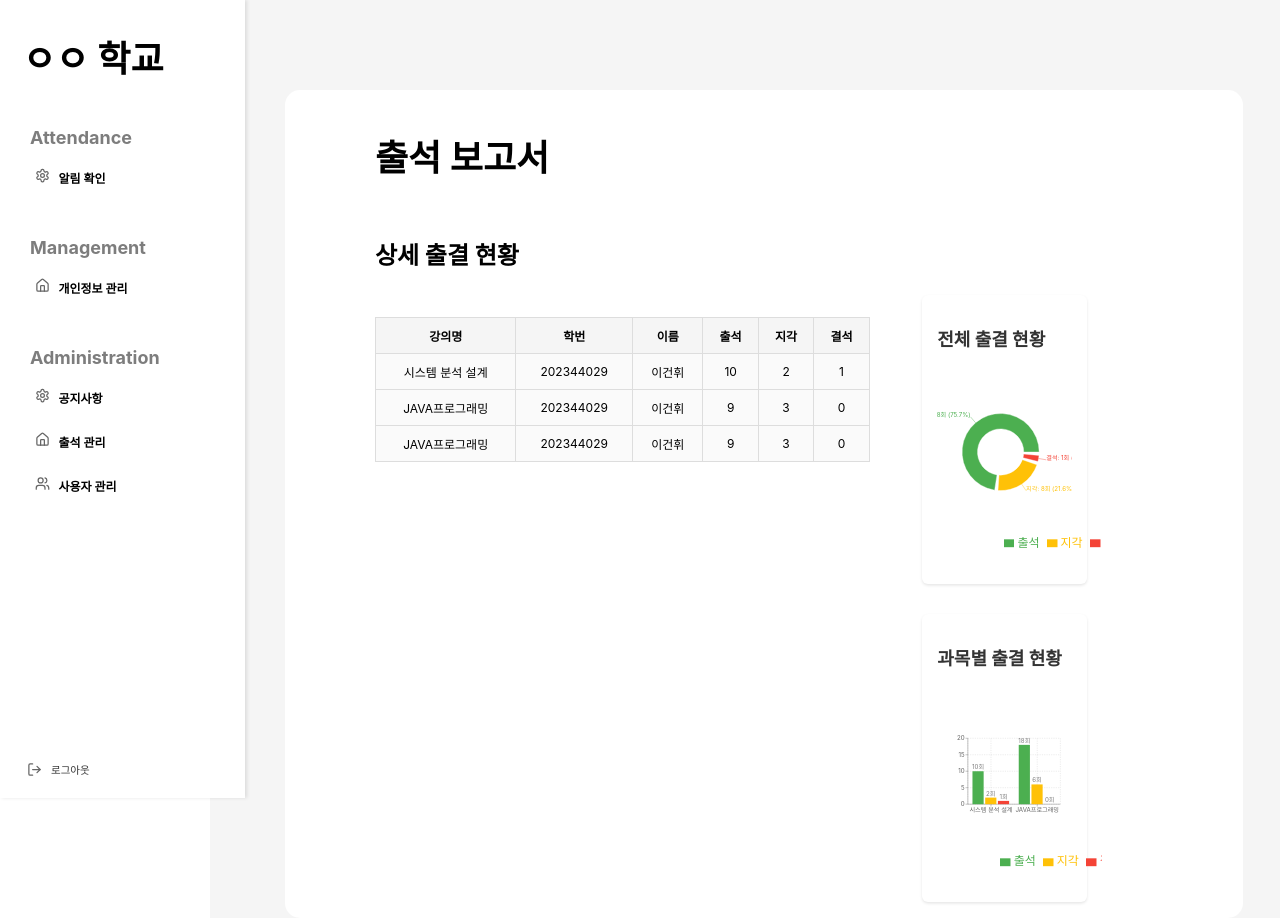
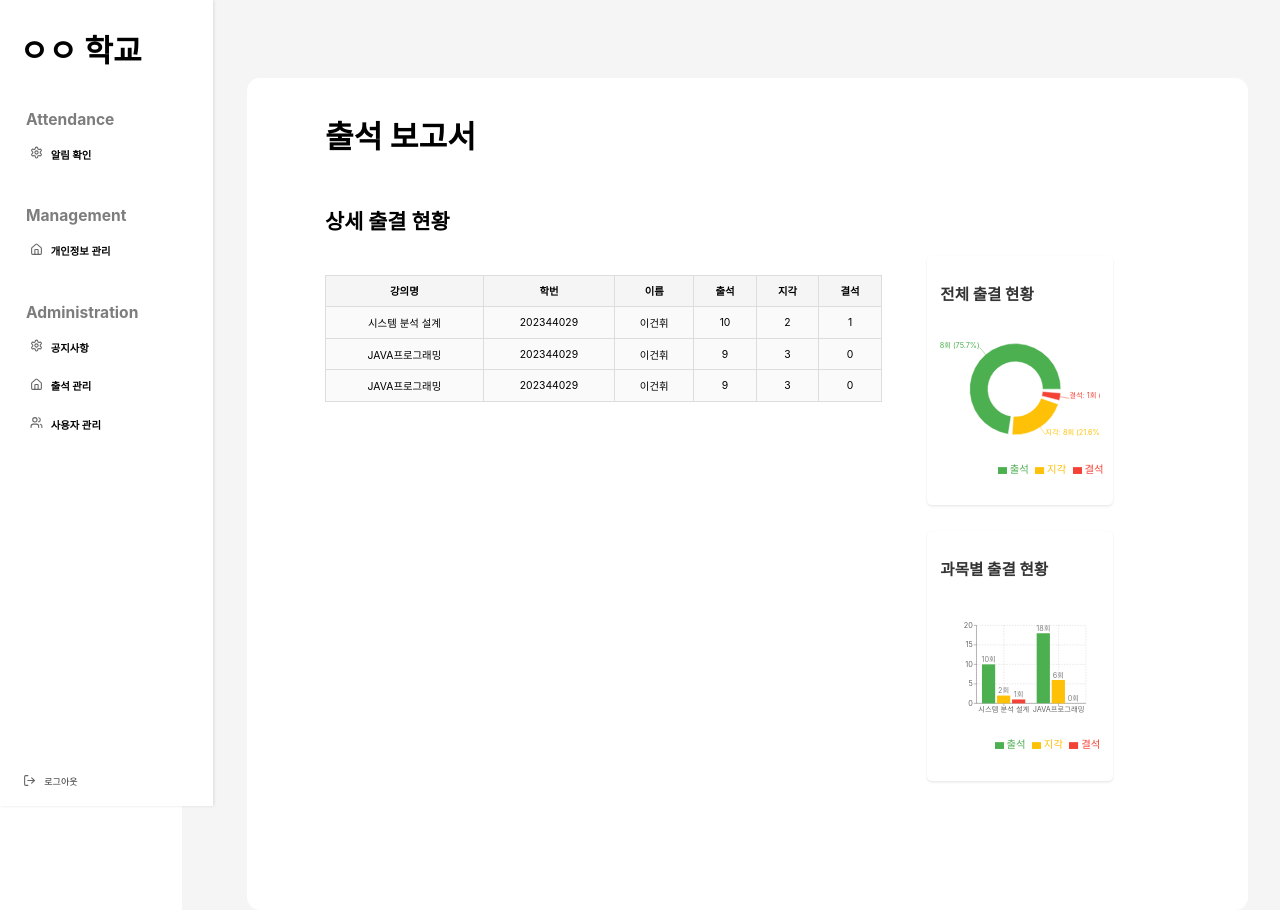
Before and after one commit to LeeGH04/Student_Attendance_Management, a React (Create React App) app: page /AttendanceReportPage in a window 1280 px wide. Built offline with nearby package versions, Linux system fonts and the light colour scheme; sample sign-in values are in the browser's storage.

Commit message:
크기 수정2

```diff
--- a/src/App.css
+++ b/src/App.css
@@ -5,7 +5,7 @@
 
 .app-layout {
   display: flex;
-  min-height: 133vh;
+  min-height: 155vh;
 }
 
 .main-content {
--- a/src/App.js
+++ b/src/App.js
@@ -22,7 +22,7 @@ function App() {
     useEffect(() => {
         const isChrome = /Chrome/.test(navigator.userAgent) && /Google Inc/.test(navigator.vendor);
         if (isChrome) {
-            document.body.style.zoom = "75%";
+            document.body.style.zoom = "65%";
         }
     }, []);
 
--- a/src/css/Base.css
+++ b/src/css/Base.css
@@ -12,7 +12,7 @@
     margin-left: 100px;  /* 사이드바 너비만큼 여백 */
     padding: 20px;
     width: calc(100% - 327px);  /* 사이드바 너비만큼 빼기 */
-    height: 133vh;
+    height: 155vh;
     min-height: 90vh;  /* 최소 높이를 화면 높이로 설정 */
     overflow-y: auto;
     background-color: #ffffff;
--- a/src/css/LoginPage.css
+++ b/src/css/LoginPage.css
@@ -12,6 +12,7 @@
   /*background-repeat: no-repeat; !* 배경 이미지 반복 방지 *!*/
   /*background-color: #f0f0f0; !* 원하는 색상으로 설정 (예: 연한 회색) *!*/
   background: linear-gradient(180deg, #F0EBEB 0%, #C6F6FF 100%);
+  height: 155vh;
 }
 
 /*.login-container {*/
--- a/src/css/SideBar.css
+++ b/src/css/SideBar.css
@@ -1,7 +1,7 @@
 /* 사이드바 스타일 */
 .sidebar {
     width: 327px;
-    height: 133vh;
+    height: 155vh;
     position: fixed;
     background: #FFF;
     top: 0;
```
